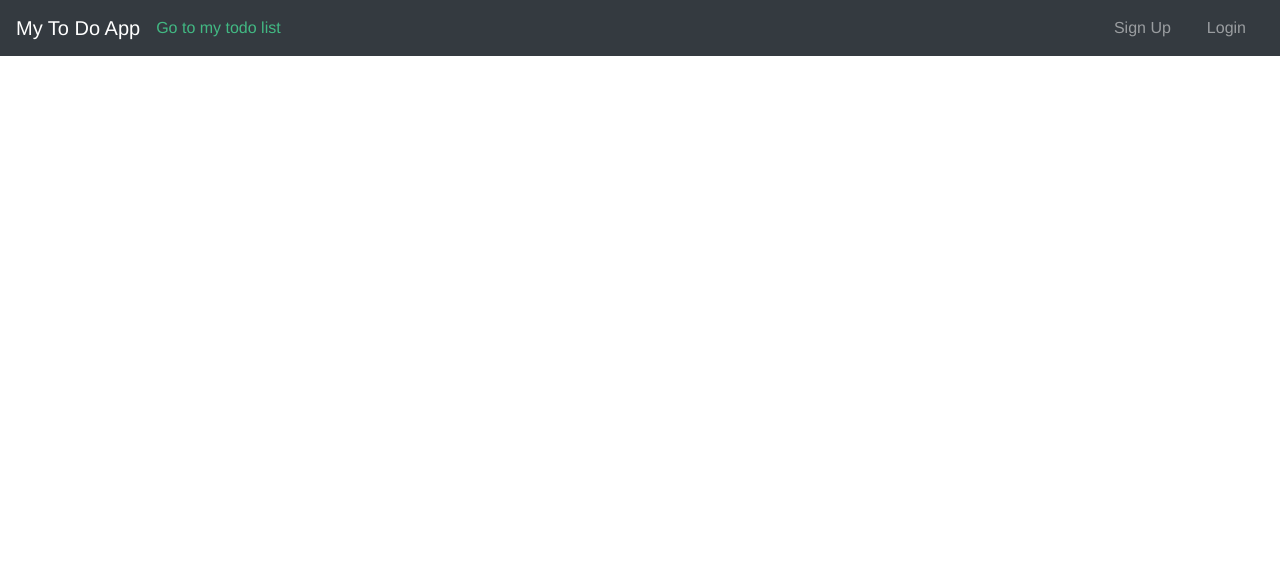
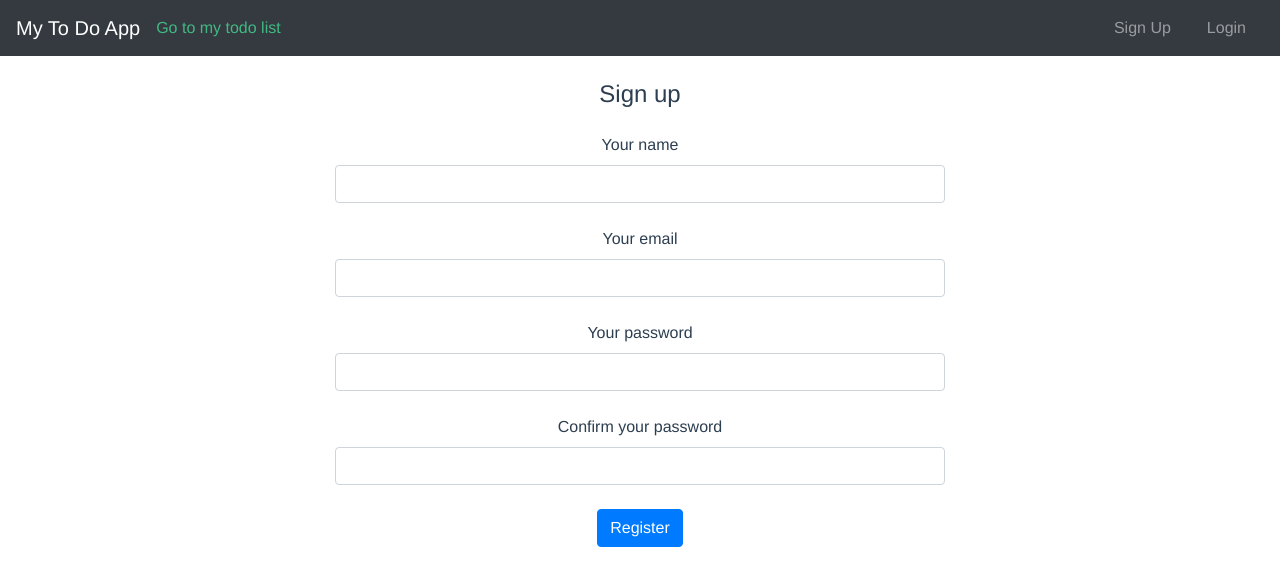
Before and after one commit to dzaja1986/my-todo-app, a Vue app: page /SignIn in a window 1280 px wide. Shown: the top 586 px of the page. Built offline with nearby package versions, Linux system fonts and the light colour scheme.

Commit message:
dodata SignIn forma

```diff
--- a/src/App.vue
+++ b/src/App.vue
@@ -14,12 +14,13 @@ import TodoPage from '@/components/TodoPage'
 import Nav from '@/components/Nav'
 import main from '@/main.js'
 import index from '@/router/index.js'
+import SignIn from '@/components/SignIn'
 
 export default {
   name: 'App',
   components: {
     "Nav":Nav,
-    TodoPage,
+    TodoPage
   }
 
 }
--- a/src/components/Nav.vue
+++ b/src/components/Nav.vue
@@ -9,7 +9,7 @@
   <div id="navb" class="navbar-collapse collapse hide">
     <ul class="nav navbar-nav ml-auto">
       <li class="nav-item">
-        <a class="nav-link" href="#"><span class="fas fa-user"></span> Sign Up</a>
+        <a class="nav-link" href="/SignIn"><span class="fas fa-user"></span> Sign Up</a>
       </li>
       <li class="nav-item">
         <a class="nav-link" href="#"><span class="fas fa-sign-in-alt"></span> Login</a>
--- /dev/null
+++ b/src/components/SignIn.vue
@@ -0,0 +1,35 @@
+<template>
+  <!-- Default form register -->
+  <form class= "col-sm-12 col-md-6 offset-md-3 mt-4">
+    <p class="h4 text-center mb-4">Sign up</p>
+    <label for="defaultFormRegisterNameEx" class="grey-text">Your name</label>
+    <input type="text" id="defaultFormRegisterNameEx" class="form-control"/>
+    <br/>
+    <label for="defaultFormRegisterEmailEx" class="grey-text">Your email</label>
+    <input type="email" id="defaultFormRegisterEmailEx" class="form-control"/>
+    <br/>
+    <label for="defaultFormRegisterConfirmEx" class="grey-text">Your password</label>
+    <input type="email" id="defaultFormRegisterConfirmEx" class="form-control"/>
+    <br/>
+    <label for="defaultFormRegisterPasswordEx" class="grey-text">Confirm your password</label>
+    <input type="password" id="defaultFormRegisterPasswordEx" class="form-control"/>
+    <div class="text-center mt-4">
+      <button class="btn btn-primary" type="submit">Register</button>
+    </div>
+  </form>
+  <!-- Default form register -->
+</template>
+<script>
+import Vue from 'vue'
+import BootstrapVue from 'bootstrap-vue'
+
+
+
+export default {
+     name: 'SignIn',
+
+}
+</script>
+<style>
+
+</style>
--- a/src/components/Todo.vue
+++ b/src/components/Todo.vue
@@ -30,11 +30,6 @@ export default {
 };
 </script>
 <style>
-.red {
-    background: rgb(250, 64, 64);
-}
-.green {
-    background: rgb(82, 216, 82);
-}
+
 
 </style>
--- a/src/router/index.js
+++ b/src/router/index.js
@@ -2,6 +2,7 @@ import Vue from 'vue'
 import Router from 'vue-router'
 import HelloWorld from '@/components/HelloWorld'
 import TodoPage from '@/components/TodoPage'
+import SignIn from '@/components/SignIn'
 import Nav from '@/components/Nav'
 
 Vue.use(Router)
@@ -18,7 +19,11 @@ export default new Router({
       name: 'TodoPage',
       component: TodoPage
     },
-
+    {
+      path: '/SignIn',
+      name: 'SignIn',
+      component: SignIn
+    },
   ],
   mode:"history"
 })
```
